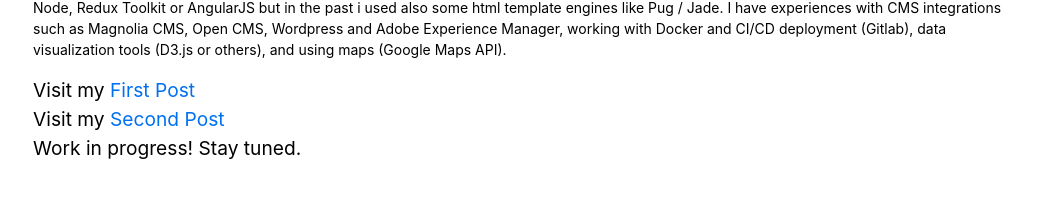
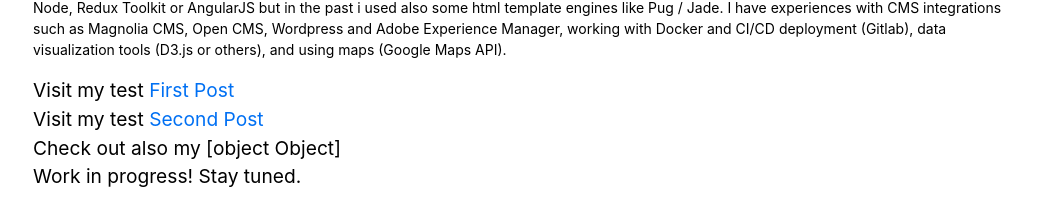
Before and after one commit to albicallegari/next-js-tailwind, a Next.js app: page /Home/Home in a window 1280 px wide. Shown: the part 339-549 px from the top of the page, without its empty margins (111-1164 px from the left). Built offline with nearby package versions, Linux system fonts and the light colour scheme.

Commit message:
feat: add external link to react project

```diff
--- a/pages/Home/Home.tsx
+++ b/pages/Home/Home.tsx
@@ -8,20 +8,28 @@
 import Link from "next/link";
 
 const Home = () => {
-
   return (
     <LayoutContainer home>
       <Head>
         <title>{appName}</title>
       </Head>
       <section className={commonStyles.headingMd}>
-        <p className={commonStyles.description}>{getTranslatedLabel('global.aboutMe')}</p>
-        <p>
-          Visit my <Link href="/Posts/pre-rendering">First Post</Link>
+        <p className={commonStyles.description}>
+          {getTranslatedLabel("global.aboutMe")}
         </p>
         <p>
-          Visit my <Link href="/Posts/ssg-ssr">Second Post</Link>
+          Visit my test <Link href="/Posts/pre-rendering">First Post</Link>
         </p>
+        <p>
+          Visit my test <Link href="/Posts/ssg-ssr">Second Post</Link>
+        </p>
+        <span>
+          {`Check out also my ${(
+            <a href="https://albicallegari.github.io/react-portfolio">
+              React portfolio
+            </a>
+          )}`}
+        </span>
         <p>Work in progress! Stay tuned.</p>
       </section>
     </LayoutContainer>
```
